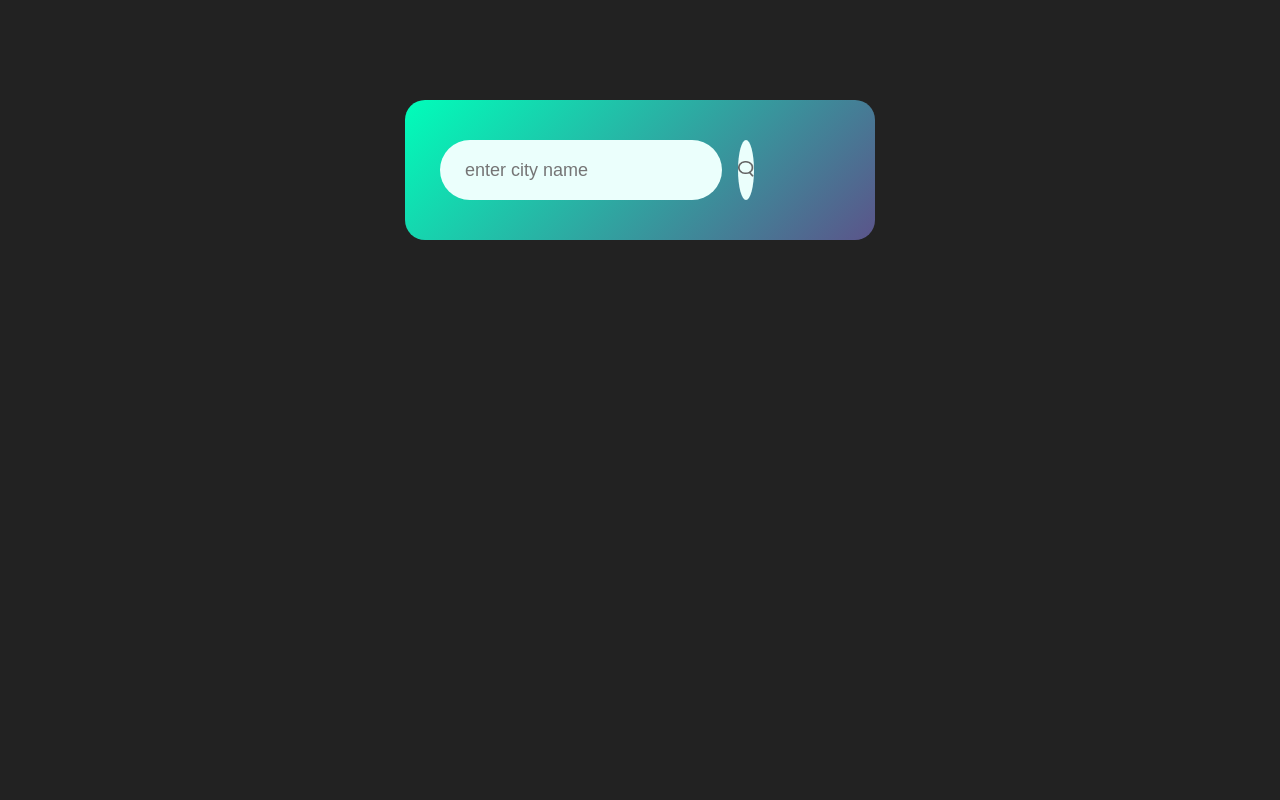
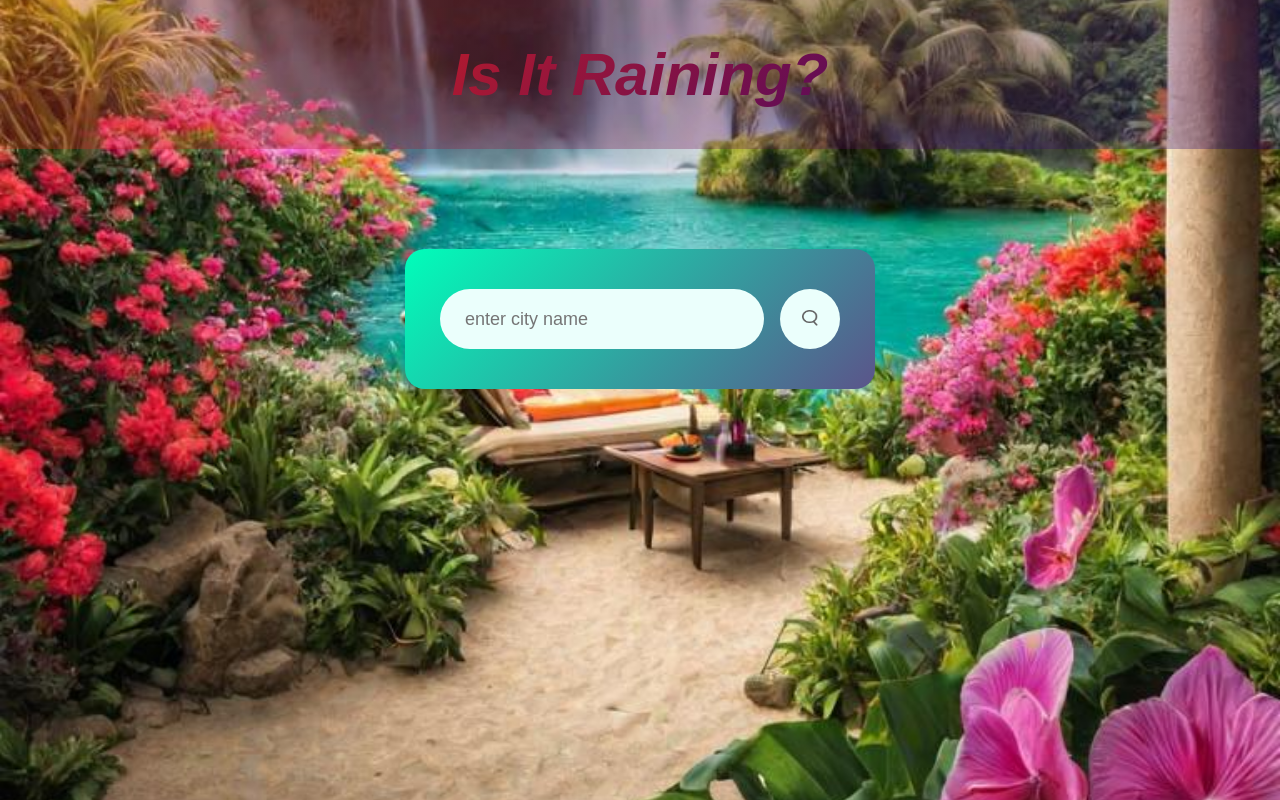
Before and after one commit to GxUniverse/week-6-weather-dashboard, a plain HTML site: page index.html in a window 1280 px wide. Drawn offline with Linux system fonts and the light colour scheme.

Commit message:
added background. added header. added enter key functionality

```diff
--- a/index.html
+++ b/index.html
@@ -4,10 +4,11 @@
 <head>
     <meta charset="utf-8">
     <meta name="viewport" content="width=device-width, initial-scale=1.0">
-    <title>Weather App</title>
+    <title>Is It Raining?</title>
     <link rel="stylesheet" href="style.css">
 </head>
-
+<header class="header">
+    <h2>Is It Raining?</h2></header>
 <body>
     <div class="card">
         <div class="search">
@@ -91,6 +92,21 @@
                     checkWeather(searchBox.value);
                 })
 
+
+    // add click functionality to enter key
+    function handleKeyPress(event) {
+        if (event.keyCode === 13) {
+            searchBtn.click();
+        }
+    }
+
+    // event listener for when enter is pressed
+    searchBox.addEventListener("keypress", handleKeyPress);
+
+    searchBtn.addEventListener("click", () => {
+        checkWeather(searchBox.value);
+    });
+
             </script>
 </body>
 
--- a/style.css
+++ b/style.css
@@ -4,8 +4,27 @@
     font-family: 'Poppins', sans-serif;
     box-sizing: border-box;
 }
+.header{
+    /* width: 90%;
+    max-width: 470px; */
+    background: linear-gradient(135deg, rgba(255, 38, 9, 0.3), rgba(17, 0, 124, 0.3));
+    /* margin: 100px auto 0; */
+    /* border-radius: 20px; */
+    padding: 40px 35px;
+    text-align: center;
+}
+h2 {
+    font-style: italic;
+    font-size: 60px;
+    background: linear-gradient(135deg, #ff2609, #11007c);
+    -webkit-background-clip: text;
+    -webkit-text-fill-color: transparent;
+}
 body{
-    background: #222;
+    background: hsl(147, 97%, 76%);
+    background-image: url('./images/a\ dream\ vacation\ on.jpg\ \(2\).jpg');
+    background-size: cover;
+    background-position: center;
 }
 .card{
     width: 90%;
@@ -18,7 +37,7 @@ body{
     text-align: center;
 }
 .search{
-    width: 100px;
+    /* width: 100px; */
     display: flex;
     align-items: center;
     justify-content: space-between;
```
Also changed, not shown: images/a dream vacation on.jpg (2).jpg (added).
